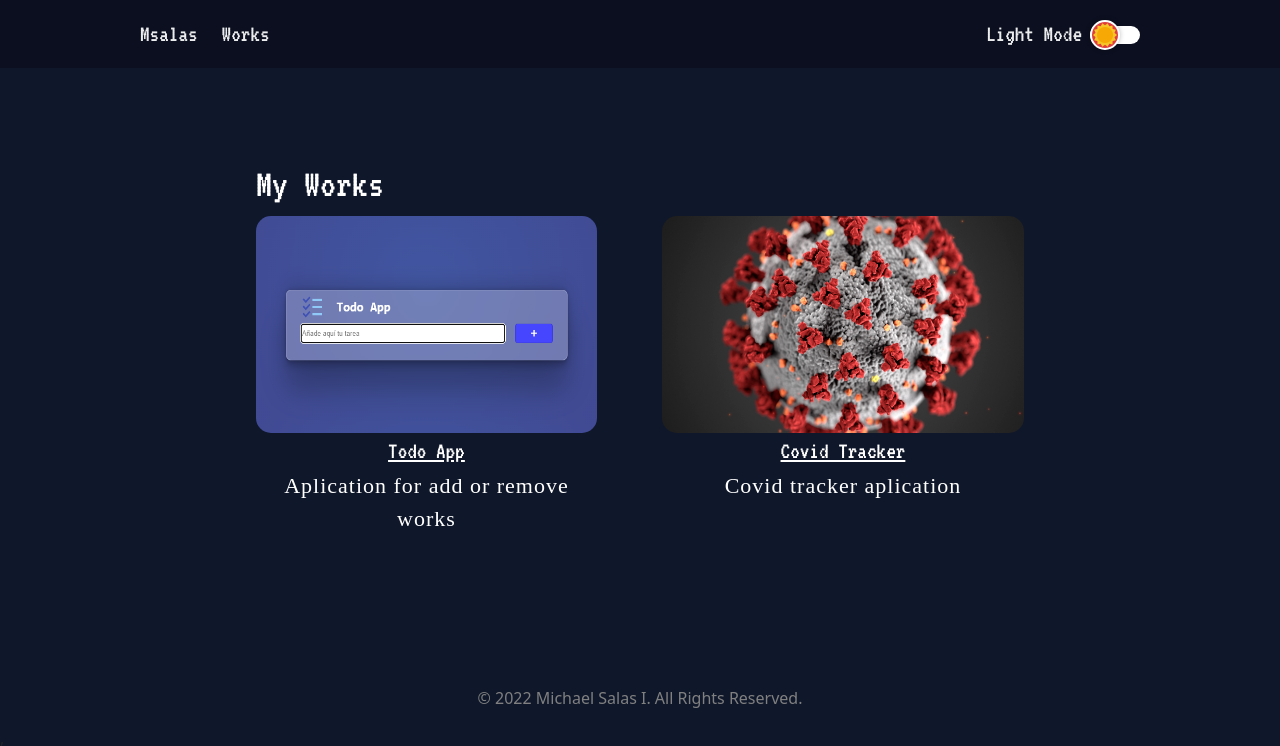
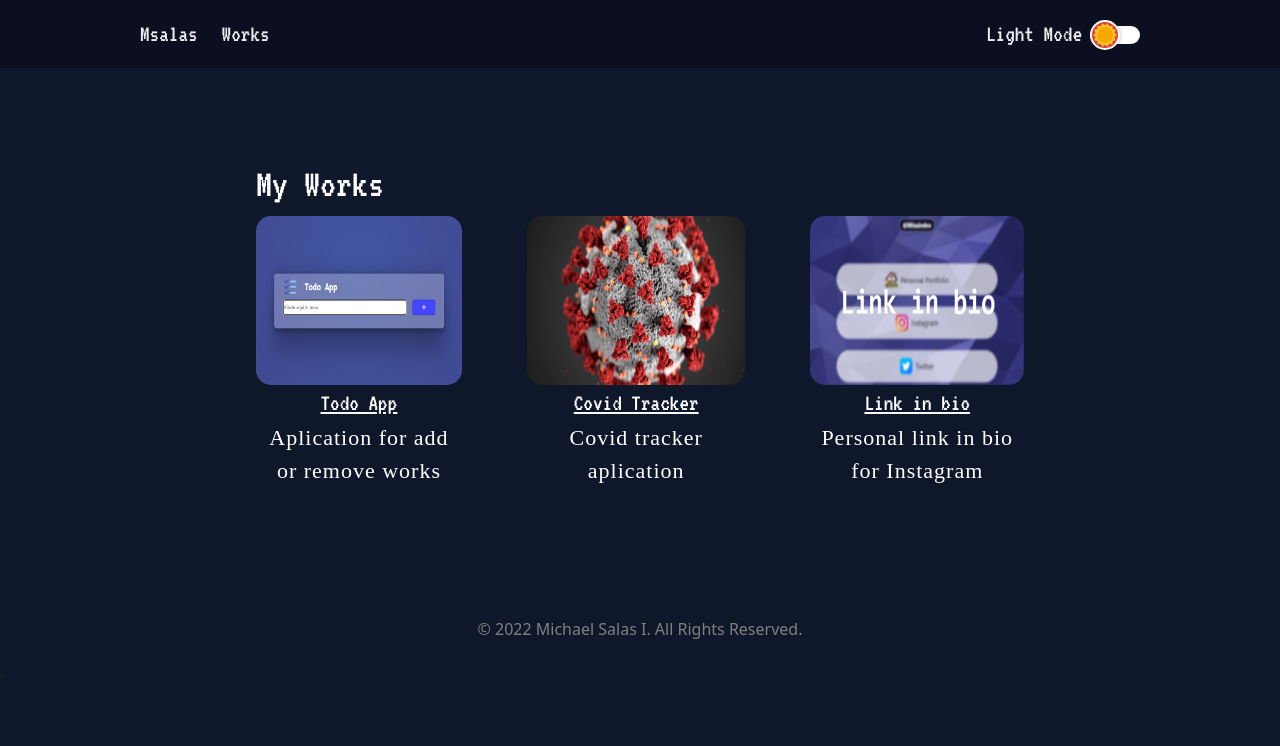
Before and after one commit to msalasi/PortafolioPersonal-React, a React (Create React App) app: page /works in a window 1280 px wide. Shown: the top 746 px of the page. Built offline with nearby package versions, Linux system fonts and the light colour scheme; a web font is replaced by a local one.

Commit message:
i add new project in my works section (link in bio for instagram)

```diff
--- a/src/views/Works/Works.js
+++ b/src/views/Works/Works.js
@@ -1,32 +1,70 @@
-import React from 'react'
-import TodoAppImg from '../../assets/Img/TodoApp.png';
-import CovidTracker from '../../assets/Img/covidtracker-modded.png';
-import './Works.css';
-import '../../components/Lightmode/LightMode.css';
+import React from "react";
+import TodoAppImg from "../../assets/Img/TodoApp.png";
+import CovidTracker from "../../assets/Img/covidtracker-modded.png";
+import LinkInBio from "../../assets/Img/Linkinbiomodded.png";
+import "./Works.css";
+import "../../components/Lightmode/LightMode.css";
 
 const Works = () => {
   return (
-  <>
-    <article className='article-projects'>
-      <div className='main-container-projects'>
-        <h3 className='h3-projects'>My Works</h3>
-        <div className='row-1-works'>
-          <div className='work'>
-            <img className='img-todo-app' src={TodoAppImg} alt='Todo App'></img>
-            <a className='work-h2' href="https://todoaplication.netlify.app/" target="_blank" rel="noreferrer">Todo App</a>
-            <p className='work-p'>Aplication for add or remove works</p>
-          </div>
-          <div className='work'>
-            <img className='img-todo-app' src={CovidTracker} alt='Covid Tracker'></img>
-            <a className='work-h2' href="https://covidtracker-g.netlify.app/" target="_blank" rel="noreferrer">Covid Tracker</a>
-            <p className='work-p'>Covid tracker aplication</p>
+    <>
+      <article className="article-projects">
+        <div className="main-container-projects">
+          <h3 className="h3-projects">My Works</h3>
+          <div className="row-1-works">
+            <div className="work">
+              <img
+                className="img-todo-app"
+                src={TodoAppImg}
+                alt="Todo App"
+              ></img>
+              <a
+                className="work-h2"
+                href="https://todoaplication.netlify.app/"
+                target="_blank"
+                rel="noreferrer"
+              >
+                Todo App
+              </a>
+              <p className="work-p">Aplication for add or remove works</p>
+            </div>
+            <div className="work">
+              <img
+                className="img-todo-app"
+                src={CovidTracker}
+                alt="Covid Tracker"
+              ></img>
+              <a
+                className="work-h2"
+                href="https://covidtracker-g.netlify.app/"
+                target="_blank"
+                rel="noreferrer"
+              >
+                Covid Tracker
+              </a>
+              <p className="work-p">Covid tracker aplication</p>
+            </div>
+            <div className="work">
+              <img
+                className="img-todo-app"
+                src={LinkInBio}
+                alt="Covid Tracker"
+              ></img>
+              <a
+                className="work-h2"
+                href="https://personal-link-in-bio.netlify.app/"
+                target="_blank"
+                rel="noreferrer"
+              >
+                Link in bio
+              </a>
+              <p className="work-p">Personal link in bio for Instagram</p>
+            </div>
           </div>
         </div>
-      </div>
-    </article>
-  </>
+      </article>
+    </>
+  );
+};
 
-  )
-}
-
-export default Works
+export default Works;
```
Also changed, not shown: src/assets/Img/Linkinbiomodded.png (added).
